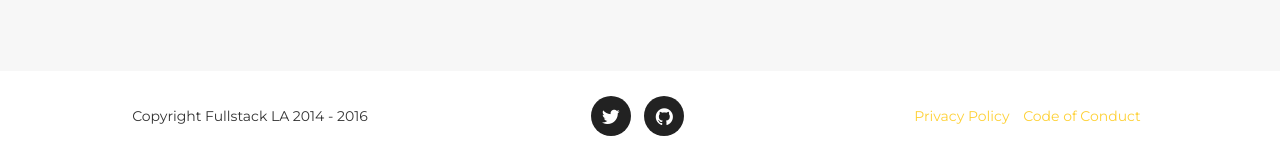
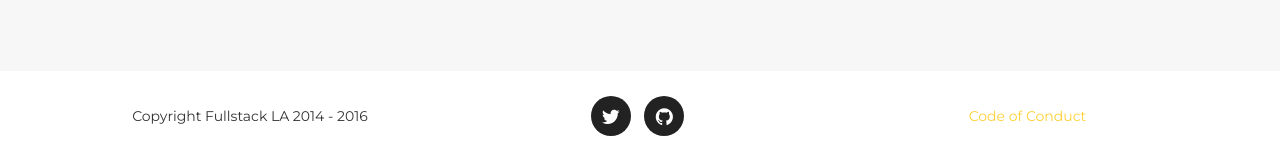
Before and after one commit to fullstackla/fullstackla.github.io, a Jekyll site: the page built from index.html, in a window 1280 px wide and 900 px high, scrolled down 2797 px. Shown: the part 739-897 px from the top of the window. Built offline with Jekyll 4.4.1, drawn with Linux system fonts in a browser that asks for light colours; some web fonts are replaced.

Commit message:
Remove privacy policy from footer.

```diff
--- a/_includes/footer.html
+++ b/_includes/footer.html
@@ -14,8 +14,6 @@
       </div>
       <div class="col-md-4">
         <ul class="list-inline quicklinks">
-          <li><a href="#">Privacy Policy</a>
-          </li>
           <li><a href="{{site.baseurl}}/code-of-conduct" target="_blank">Code of Conduct</a>
           </li>
         </ul>
```
